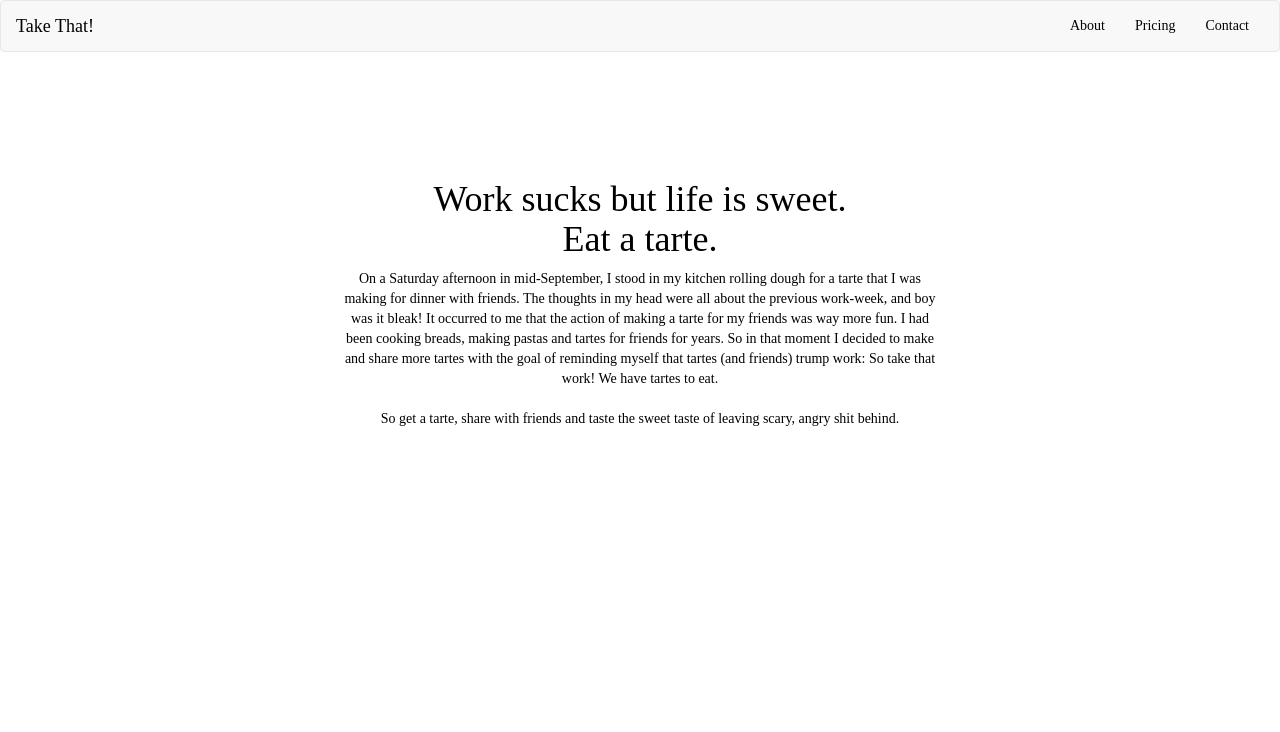
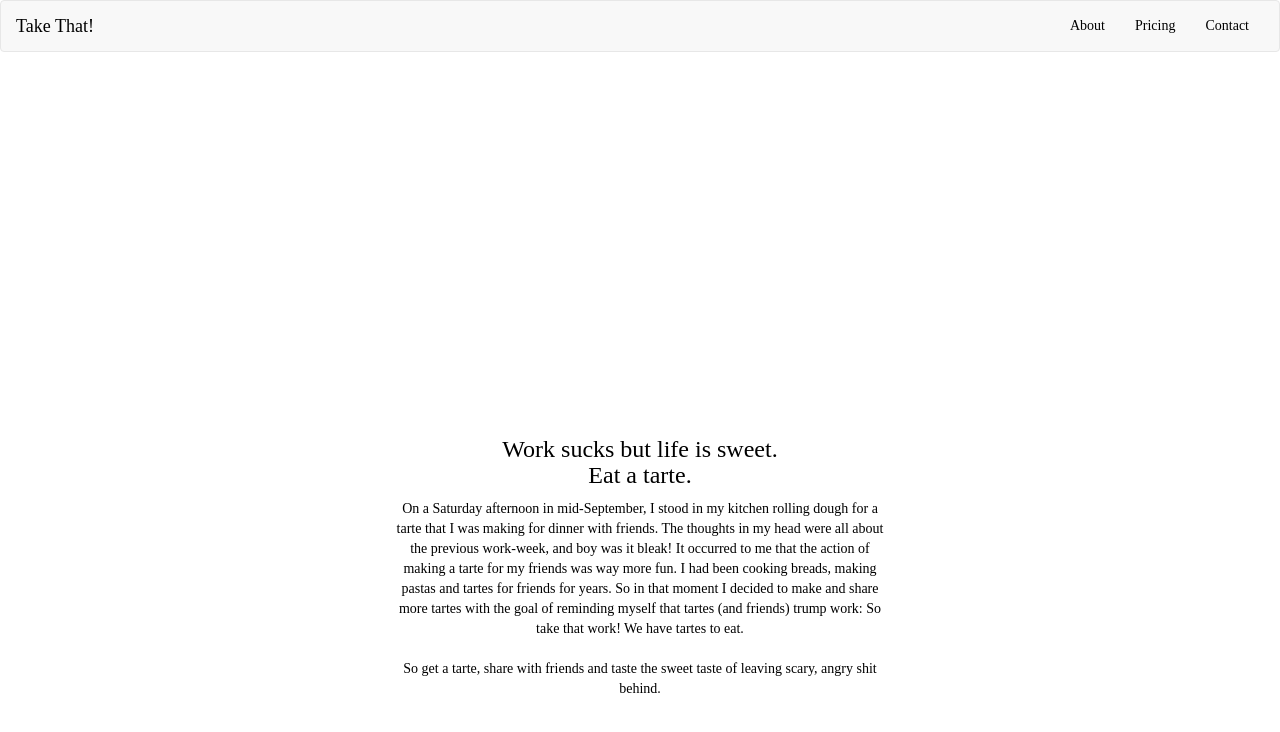
Before and after one commit to ifriedman08/takethattnt, a plain HTML site: page index.html in a window 1280 px wide. Both pictures are taken after a click on the link "About". Drawn offline with Linux system fonts and the light colour scheme.

Commit message:
minor edits

```diff
--- a/content/about.html
+++ b/content/about.html
@@ -1,7 +1,7 @@
 <section id="about">
-  <h1>Work sucks but life is sweet.
+  <h3>Work sucks but life is sweet.
     <br>
-    Eat a tarte.</h1>
+    Eat a tarte.</h3>
   <p>
     On a Saturday afternoon in mid-September, I stood in my kitchen rolling dough for a tarte that I was making for dinner with friends. The thoughts in my head were all about the previous work-week, and boy was it bleak! It occurred to me that the action of making a tarte for my friends was way more fun.
     I had been cooking breads, making pastas and tartes for friends for years. So in that moment I decided to make and share more tartes with the goal of reminding myself that tartes (and friends) trump work: So take that work! We have tartes to eat.
--- a/myStyles/styles.css
+++ b/myStyles/styles.css
@@ -31,8 +31,10 @@ div.logo h3.logo-footer {
 
 section#pricing, section#about {
   text-align: center;
-  /*border-top: 1px solid grey;
-  border-bottom: 1px solid grey;*/
-  margin: 10% auto;
+  margin: 30% auto;
   max-width: 600px;
 }
+
+section#about p {
+  margin: 0 4em;
+}
```
